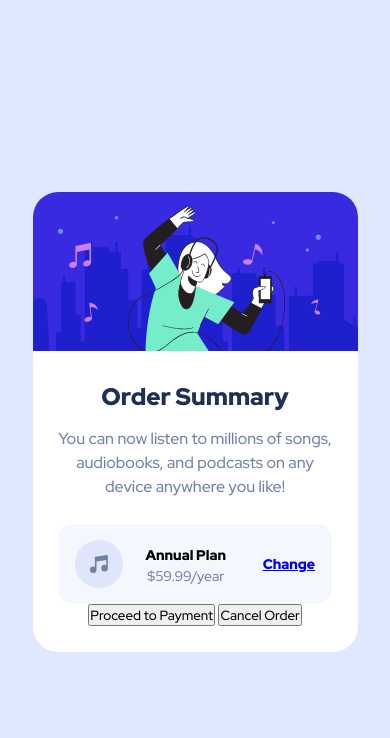
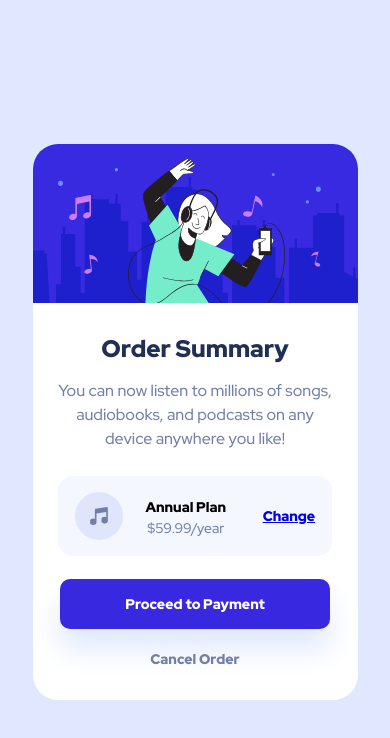
Before and after one commit to JoshuaMeeks/order-summary-component, a plain HTML site: page index.html in a window 390 px wide. Drawn offline with Linux system fonts and the light colour scheme.

Commit message:
Mobile design complete

```diff
--- a/styles.css
+++ b/styles.css
@@ -27,7 +27,7 @@ main {
 
 .card-information {
   text-align: center;
-  padding: 1.6em;
+  padding: 1.6em 1.6em 1em 1.6em;
 }
 
 .hero-image {
@@ -56,6 +56,7 @@ p {
   height: 80px;
   border-radius: 15px;
   padding: 1.2em;
+  margin-bottom: 1.6em;
 }
 
 .plan-period-text {
@@ -71,3 +72,26 @@ p {
   font-weight: 900;
   margin-left: 1em;
 }
+
+.payment-btn {
+  width: 270px;
+  height: 50px;
+  background-color: hsl(245, 75%, 52%);
+  color: hsl(0, 0%, 100%);
+  font-size: 14px;
+  font-weight: 900;
+  border: none;
+  border-radius: 10px;
+  margin-bottom: .4em;
+  box-shadow: 0px 20px 30px hsl(225, 100%, 94%);
+}
+
+.cancel-btn {
+  width: 270px;
+  height: 50px;
+  border: none;
+  background-color: transparent;
+  font-size: 14px;
+  font-weight: 900;
+  color: hsl(224, 23%, 55%);
+}
```
